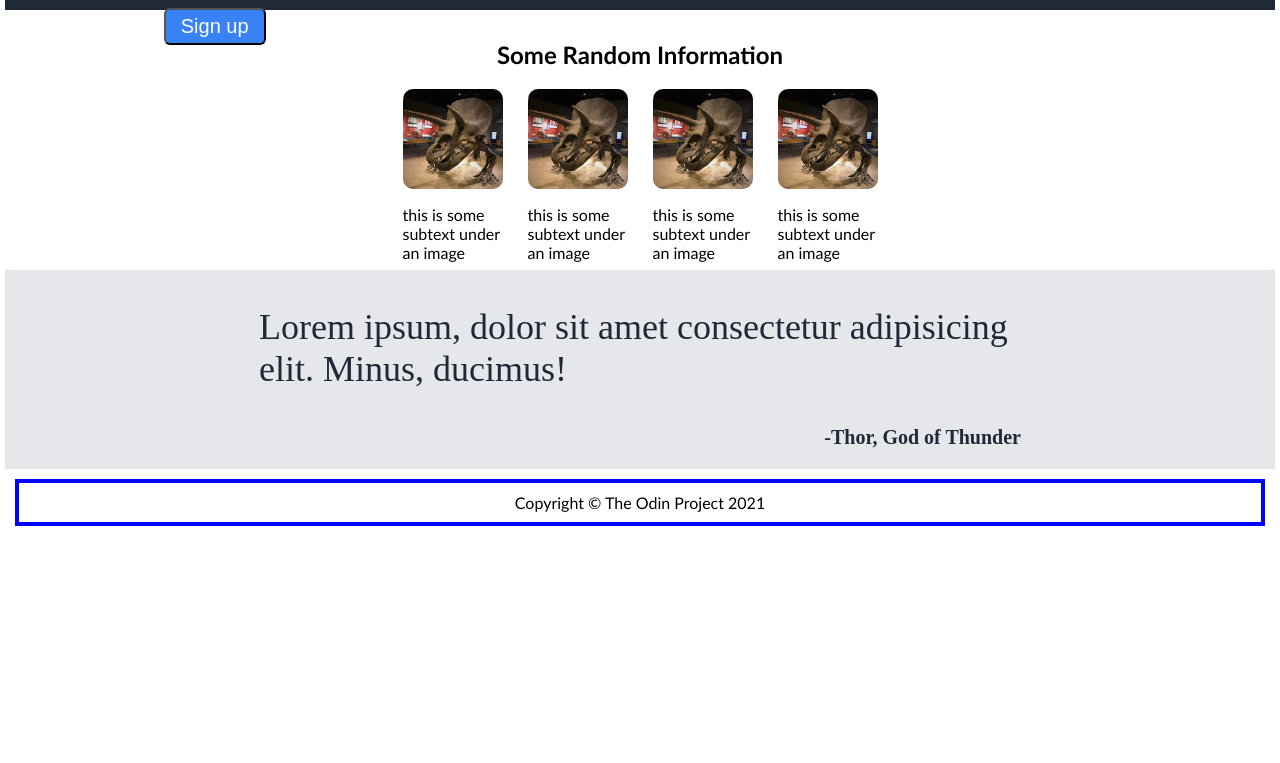
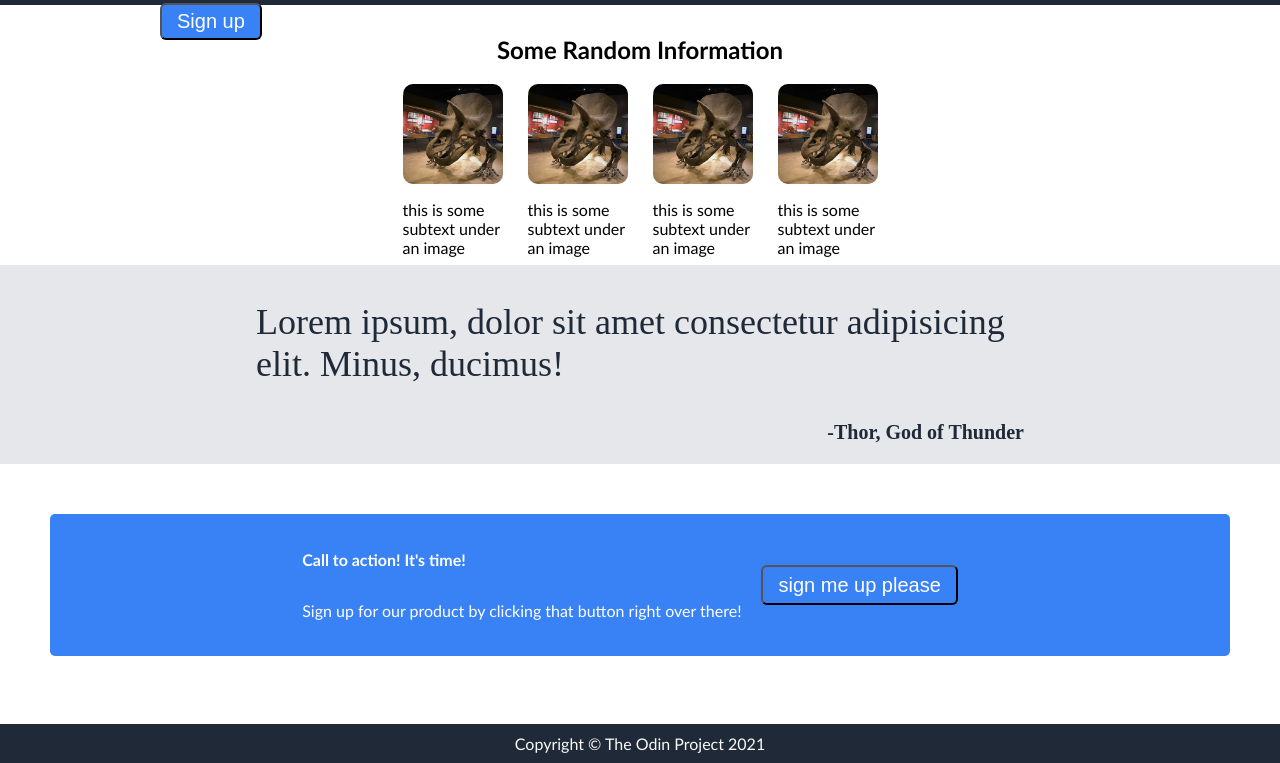
Before and after one commit to psmithdev/landing-page, a plain HTML site: page index.html in a window 1280 px wide. Shown: the part 315-1078 px from the top of the page. Before the commit the page ends 856 px from the top, so only its background shows below. Drawn offline with Linux system fonts and the light colour scheme.

Commit message:
section four complete.  landing page project complete

```diff
--- a/index.html
+++ b/index.html
@@ -57,11 +57,15 @@
             </div>
         </section>
 
-        <!-- <section class="sectionfour">
-            <p>Call to action! It's time!</p>
-            <p>Sign up for our product by clicking that button right over there!</p>
-            <button class="button2">sign me up please</button>
-        </section> -->
+        <section class="sectionfour">
+            <div class="bluebox">
+                <div class="action">
+                    <p style="font-weight:bold">Call to action! It's time!</p>
+                    <p>Sign up for our product by clicking that button right over there!</p>
+                </div>
+                <button class="button2">sign me up please</button>
+            </div>
+        </section>
     </main>
 
     <footer>
--- a/style.css
+++ b/style.css
@@ -2,7 +2,7 @@ body {
   min-height: 100vh;
   display: flex;
   flex-direction: column;
-  margin: 5px;
+  margin: 0px;
   font-family: "Gill Sans", "Gill Sans MT", Calibri, "Trebuchet MS", sans-serif;
 }
 
@@ -16,9 +16,9 @@ footer {
   display: flex;
   align-items: center;
   justify-content: center;
-  margin: 10px;
   padding: 10px;
-  border: 4px solid blue;
+  background-color: #1f2937;
+  color: #f9faf8;
 }
 
 a {
@@ -134,3 +134,30 @@ img {
 .thor {
   margin: 0 20%;
 }
+
+/* Section Four */
+
+.sectionfour {
+  height: 20vh;
+  margin: 50px;
+}
+
+.action {
+  display: flex;
+  flex-direction: column;
+  color: white;
+}
+
+.bluebox {
+  background-color: #3882f6;
+  padding: 20px;
+  display: flex;
+  justify-content: center;
+  border-radius: 5px;
+}
+
+.button2 {
+  height: 40px;
+  align-self: center;
+  margin: 20px;
+}
```
Also changed, not shown: 1 other file.
